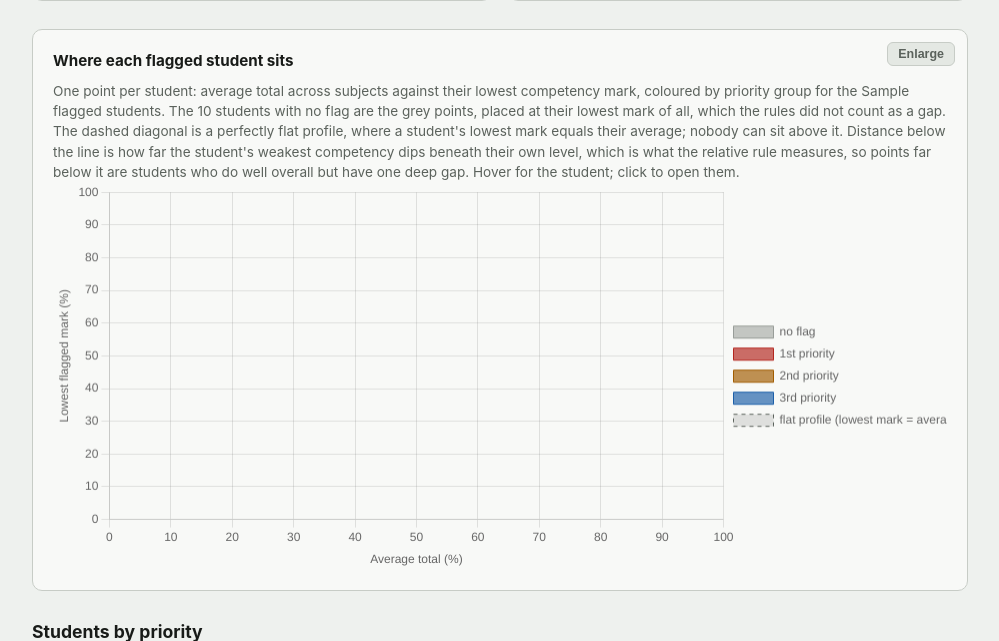
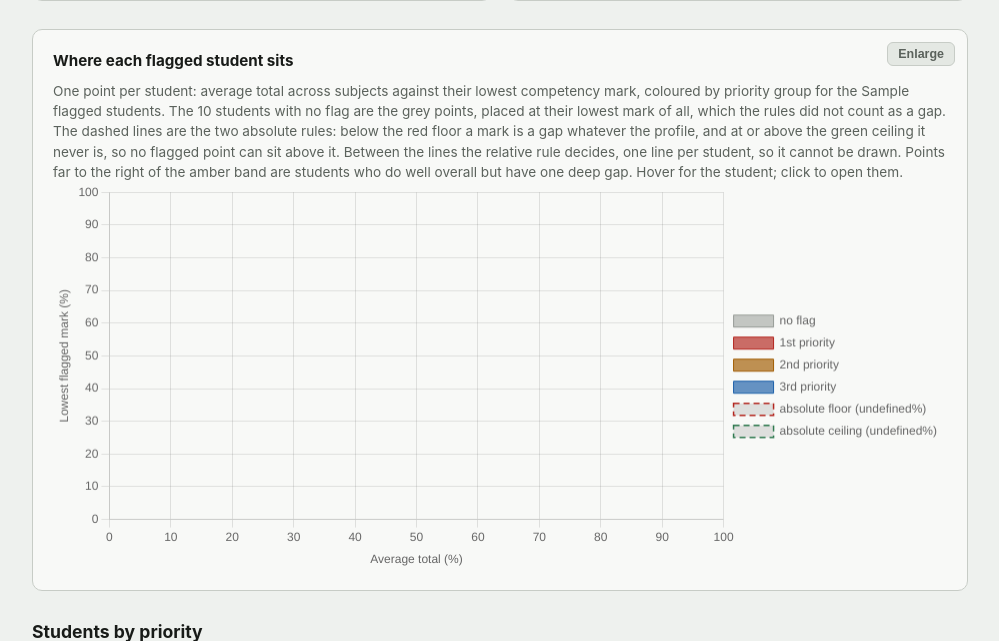
Before and after one commit to yetanotherpassword/LearningJourneyAssistant, a Python web app: template python/lja/dashboard/templates/index.html in a window 1280 px wide. Shown: the part 1265-1906 px from the top of the page, without its empty margins (140-1139 px from the left). Run offline with Jinja, Linux system fonts and the light colour scheme; the template is opened without the code that fills it: most values are stand-ins (such as "Sample title", 1, 10 or a date in 2020).

Commit message:
IOLG-134: severity chart draws the floor and ceiling instead of the flat-profile diagonal
Nobody can cross the diagonal, so it explained nothing. The two absolute
rules are horizontal lines that account for the colour bands directly;
the relative rule is one line per student and cannot be drawn.

Co-Authored-By: Claude Fable 5.1 <noreply@anthropic.com>

```diff
--- a/python/lja/dashboard/app.py
+++ b/python/lja/dashboard/app.py
@@ -435,6 +435,8 @@ def create_app(
             ),
             "severity_scatter_n": sum(1 for r in rows if r["priority"] is not None),
             "severity_scatter_unflagged": sum(1 for r in rows if r["priority"] is None and r["lowest_pct"] is not None),
+            # The two absolute rules, drawn on the chart as the lines they are.
+            "severity_lines": json.dumps({"floor": thresholds.absolute_floor, "ceiling": thresholds.absolute_ceiling}),
             "rules": rules,
             "gap_summary": {
                 "students": len(rows),
--- a/python/lja/dashboard/templates/_cohort_body.html
+++ b/python/lja/dashboard/templates/_cohort_body.html
@@ -129,9 +129,9 @@
     One point per student: average total across subjects against their lowest competency mark, coloured by priority
     group for the {{ severity_scatter_n }} flagged students. The {{ severity_scatter_unflagged }} students with no flag
     are the grey points, placed at their lowest mark of all, which the rules did not count as a gap.
-    The dashed diagonal is a perfectly flat profile, where a student's lowest mark equals their average; nobody can sit above it.
-    Distance below the line is how far the student's weakest competency dips beneath their own level, which is what the relative rule measures,
-    so points far below it are students who do well overall but have one deep gap. Hover for the student; click to open them.
+    The dashed lines are the two absolute rules: below the red floor a mark is a gap whatever the profile, and at or above the green
+    ceiling it never is, so no flagged point can sit above it. Between the lines the relative rule decides, one line per student, so it cannot
+    be drawn. Points far to the right of the amber band are students who do well overall but have one deep gap. Hover for the student; click to open them.
   </p>
   <canvas id="severity-chart" height="130"></canvas>
 </div>
@@ -177,6 +177,7 @@
   const distribution = {{ distribution_data|safe }};
   const classification = {{ classification_data|safe }};
   const severity = {{ severity_scatter|safe }};
+  const severityLines = {{ severity_lines|safe }};
 
   // One colour source for the whole dashboard: read the same CSS custom
   // properties the badges use, so a chart segment and a badge for the same
@@ -201,10 +202,17 @@
       pointRadius: severity.length > 1500 ? 2 : 3,
       pointHoverRadius: 5,
     })));
-    const lo = Math.min(...severity.map((p) => Math.min(p.x, p.y)));
+    // The two absolute rules as horizontal lines: below the floor is always
+    // a gap (red), at or above the ceiling never is (so no colour above it).
+    // The relative rule cannot be drawn: it is a different line per student.
     groups.push({
-      label: "flat profile (lowest mark = average)", type: "line", data: [{ x: lo, y: lo }, { x: 100, y: 100 }],
-      borderColor: cssVar("--muted"), borderDash: [4, 4], borderWidth: 1, pointRadius: 0, fill: false,
+      label: `absolute floor (${severityLines.floor}%)`, type: "line",
+      data: [{ x: 0, y: severityLines.floor }, { x: 100, y: severityLines.floor }],
+      borderColor: cssVar("--status-persistent"), borderDash: [6, 4], borderWidth: 1.5, pointRadius: 0, fill: false,
+    }, {
+      label: `absolute ceiling (${severityLines.ceiling}%)`, type: "line",
+      data: [{ x: 0, y: severityLines.ceiling }, { x: 100, y: severityLines.ceiling }],
+      borderColor: cssVar("--status-proficient"), borderDash: [6, 4], borderWidth: 1.5, pointRadius: 0, fill: false,
     });
     new Chart(document.getElementById("severity-chart"), {
       type: "scatter",
```
Also changed, not shown: python/tests/test_dashboard_priority.py (+6 -0 lines).
